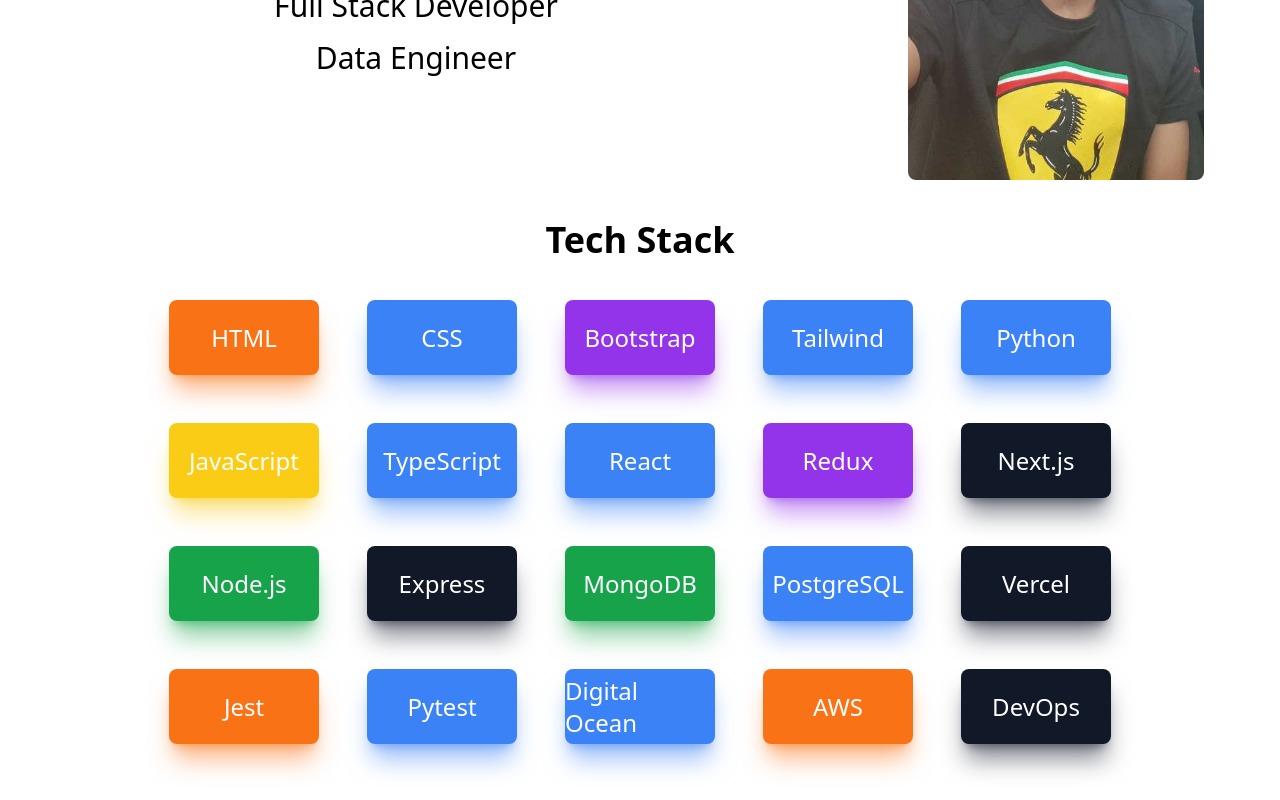
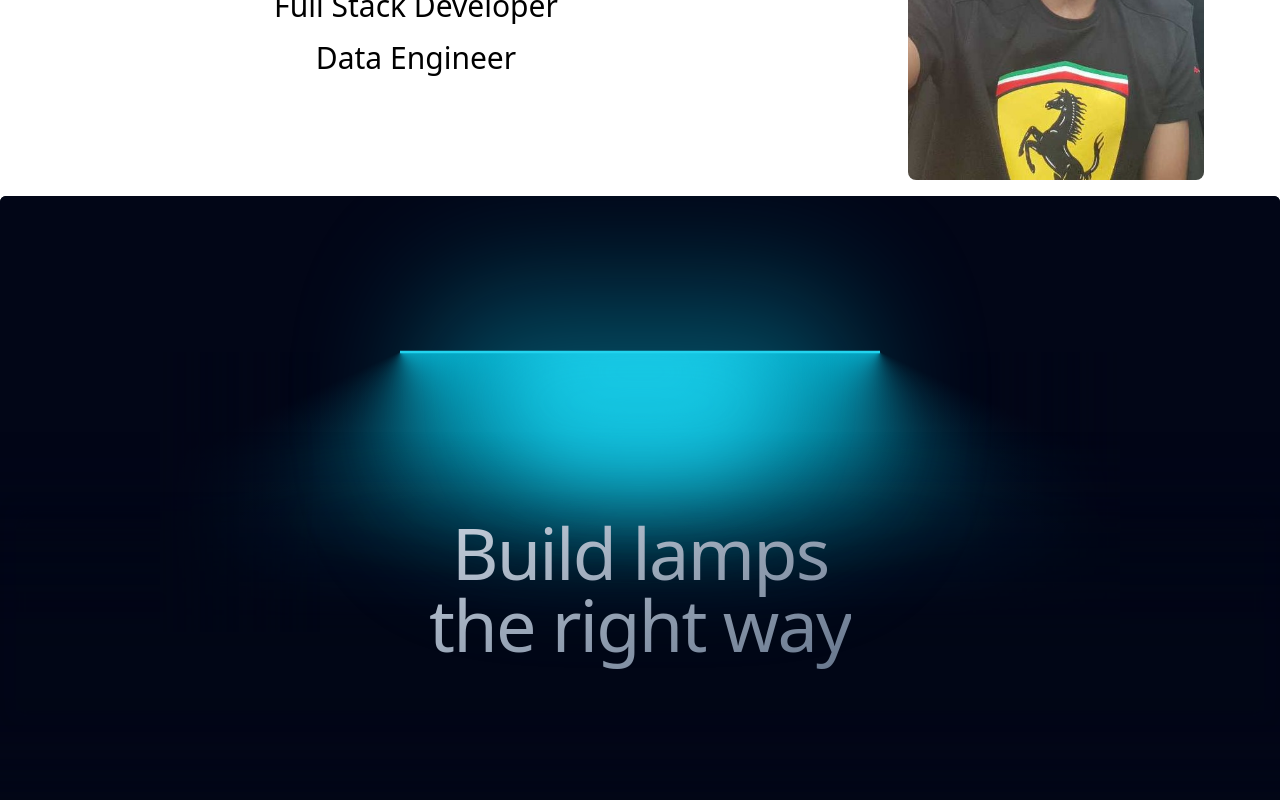
Before and after one commit to hsattar/hasan-sattar, a Next.js app: page / in a window 1280 px wide. Shown: the part 300-1100 px from the top of the page. Built offline with nearby package versions, Linux system fonts and the light colour scheme.

Commit message:
lamp container not working

```diff
--- a/package.json
+++ b/package.json
@@ -10,9 +10,12 @@
   },
   "dependencies": {
     "@vercel/analytics": "^1.0.1",
+    "clsx": "^2.1.0",
+    "framer-motion": "^10.16.16",
     "next": "^14.0.4",
     "react": "^18.2.0",
-    "react-dom": "^18.2.0"
+    "react-dom": "^18.2.0",
+    "tailwind-merge": "^2.2.0"
   },
   "devDependencies": {
     "@types/node": "^20.10.5",
--- a/src/components/technologies/TechStack.tsx
+++ b/src/components/technologies/TechStack.tsx
@@ -1,18 +1,41 @@
-import SingleTechnology from "./SingleTechnology"
-import technologies from '../../../data/technologies'
+import { motion } from "framer-motion"
+import { LampContainer } from "../ui/lamp"
 
 export default function TechStack() {
-    return (
-        <>
-        <h2 className="text-center text-4xl font-semibold my-10 select-none">Tech Stack</h2>
-        <div className="flex justify-center select-none">
-            <div className="grid grid-cols-2 sm:grid-cols-3 md:grid-cols-4 lg:grid-cols-5 gap-12 max-w-[1000px] place-items-center place-content-center">
-                { technologies.map((technology, index) => <SingleTechnology key={index} {...technology} />) }
-            </div>
-        </div>
-        </>
-    )
+  return (
+    <LampContainer>
+      <motion.h1
+        initial={{ opacity: 0.5, y: 100 }}
+        whileInView={{ opacity: 1, y: 0 }}
+        transition={{
+          delay: 0.3,
+          duration: 0.8,
+          ease: "easeInOut",
+        }}
+        className="mt-8 bg-gradient-to-br from-slate-300 to-slate-500 py-4 bg-clip-text text-center text-4xl font-medium tracking-tight text-transparent md:text-7xl"
+      >
+        Build lamps <br /> the right way
+      </motion.h1>
+    </LampContainer>
+  )
 }
+
+
+// import SingleTechnology from "./SingleTechnology"
+// import technologies from '../../../data/technologies'
+
+// export default function TechStack() {
+//     return (
+//         <>
+//         <h2 className="text-center text-4xl font-semibold my-10 select-none">Tech Stack</h2>
+//         <div className="flex justify-center select-none">
+//             <div className="grid grid-cols-2 sm:grid-cols-3 md:grid-cols-4 lg:grid-cols-5 gap-12 max-w-[1000px] place-items-center place-content-center">
+//                 { technologies.map((technology, index) => <SingleTechnology key={index} {...technology} />) }
+//             </div>
+//         </div>
+//         </>
+//     )
+// }
 
 
 
--- /dev/null
+++ b/src/components/ui/lamp.tsx
@@ -0,0 +1,103 @@
+import React from "react"
+import { motion } from "framer-motion"
+import { cn } from "@/utils/cn"
+
+export function LampDemo() {
+  return (
+    <LampContainer>
+      <motion.h1
+        initial={{ opacity: 0.5, y: 100 }}
+        whileInView={{ opacity: 1, y: 0 }}
+        transition={{
+          delay: 0.3,
+          duration: 0.8,
+          ease: "easeInOut",
+        }}
+        className="mt-8 bg-gradient-to-br from-slate-300 to-slate-500 py-4 bg-clip-text text-center text-4xl font-medium tracking-tight text-transparent md:text-7xl"
+      >
+        Build lamps <br /> the right way
+      </motion.h1>
+    </LampContainer>
+  )
+}
+
+export const LampContainer = ({
+  children,
+  className,
+}: {
+  children: React.ReactNode
+  className?: string
+}) => {
+  return (
+    <div
+      className={cn(
+        "relative flex min-h-screen flex-col items-center justify-center overflow-hidden bg-slate-950 w-full rounded-md z-0",
+        className
+      )}
+    >
+      <div className="relative flex w-full flex-1 scale-y-125 items-center justify-center isolate z-0 ">
+        <motion.div
+          initial={{ opacity: 0.5, width: "15rem" }}
+          whileInView={{ opacity: 1, width: "30rem" }}
+          transition={{
+            delay: 0.3,
+            duration: 0.8,
+            ease: "easeInOut",
+          }}
+          style={{
+            backgroundImage: `conic-gradient(var(--conic-position), var(--tw-gradient-stops))`,
+          }}
+          className="absolute inset-auto right-1/2 h-56 overflow-visible w-[30rem] bg-gradient-conic from-cyan-500 via-transparent to-transparent text-white [--conic-position:from_70deg_at_center_top]"
+        >
+          <div className="absolute  w-[100%] left-0 bg-slate-950 h-40 bottom-0 z-20 [mask-image:linear-gradient(to_top,white,transparent)]" />
+          <div className="absolute  w-40 h-[100%] left-0 bg-slate-950  bottom-0 z-20 [mask-image:linear-gradient(to_right,white,transparent)]" />
+        </motion.div>
+        <motion.div
+          initial={{ opacity: 0.5, width: "15rem" }}
+          whileInView={{ opacity: 1, width: "30rem" }}
+          transition={{
+            delay: 0.3,
+            duration: 0.8,
+            ease: "easeInOut",
+          }}
+          style={{
+            backgroundImage: `conic-gradient(var(--conic-position), var(--tw-gradient-stops))`,
+          }}
+          className="absolute inset-auto left-1/2 h-56 w-[30rem] bg-gradient-conic from-transparent via-transparent to-cyan-500 text-white [--conic-position:from_290deg_at_center_top]"
+        >
+          <div className="absolute  w-40 h-[100%] right-0 bg-slate-950  bottom-0 z-20 [mask-image:linear-gradient(to_left,white,transparent)]" />
+          <div className="absolute  w-[100%] right-0 bg-slate-950 h-40 bottom-0 z-20 [mask-image:linear-gradient(to_top,white,transparent)]" />
+        </motion.div>
+        <div className="absolute top-1/2 h-48 w-full translate-y-12 scale-x-150 bg-slate-950 blur-2xl"></div>
+        <div className="absolute top-1/2 z-50 h-48 w-full bg-transparent opacity-10 backdrop-blur-md"></div>
+        <div className="absolute inset-auto z-50 h-36 w-[28rem] -translate-y-1/2 rounded-full bg-cyan-500 opacity-50 blur-3xl"></div>
+        <motion.div
+          initial={{ width: "8rem" }}
+          whileInView={{ width: "16rem" }}
+          transition={{
+            delay: 0.3,
+            duration: 0.8,
+            ease: "easeInOut",
+          }}
+          className="absolute inset-auto z-30 h-36 w-64 -translate-y-[6rem] rounded-full bg-cyan-400 blur-2xl"
+        ></motion.div>
+        <motion.div
+          initial={{ width: "15rem" }}
+          whileInView={{ width: "30rem" }}
+          transition={{
+            delay: 0.3,
+            duration: 0.8,
+            ease: "easeInOut",
+          }}
+          className="absolute inset-auto z-50 h-0.5 w-[30rem] -translate-y-[7rem] bg-cyan-400 "
+        ></motion.div>
+
+        <div className="absolute inset-auto z-40 h-44 w-full -translate-y-[12.5rem] bg-slate-950 "></div>
+      </div>
+
+      <div className="relative z-50 flex -translate-y-80 flex-col items-center px-5">
+        {children}
+      </div>
+    </div>
+  )
+}
--- /dev/null
+++ b/src/utils/cn.ts
@@ -0,0 +1,6 @@
+import { ClassValue, clsx } from "clsx"
+import { twMerge } from "tailwind-merge"
+
+export function cn(...inputs: ClassValue[]) {
+  return twMerge(clsx(inputs))
+}
```
Also changed, not shown: 1 other file (tests, documents, lock files or other folders).
